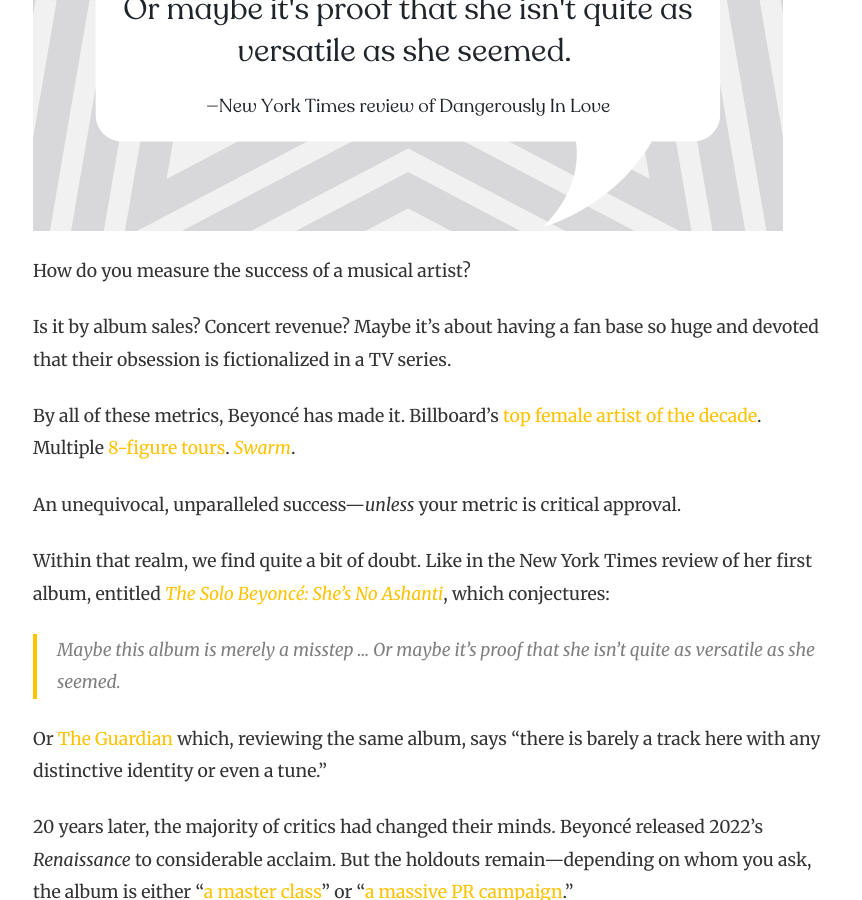
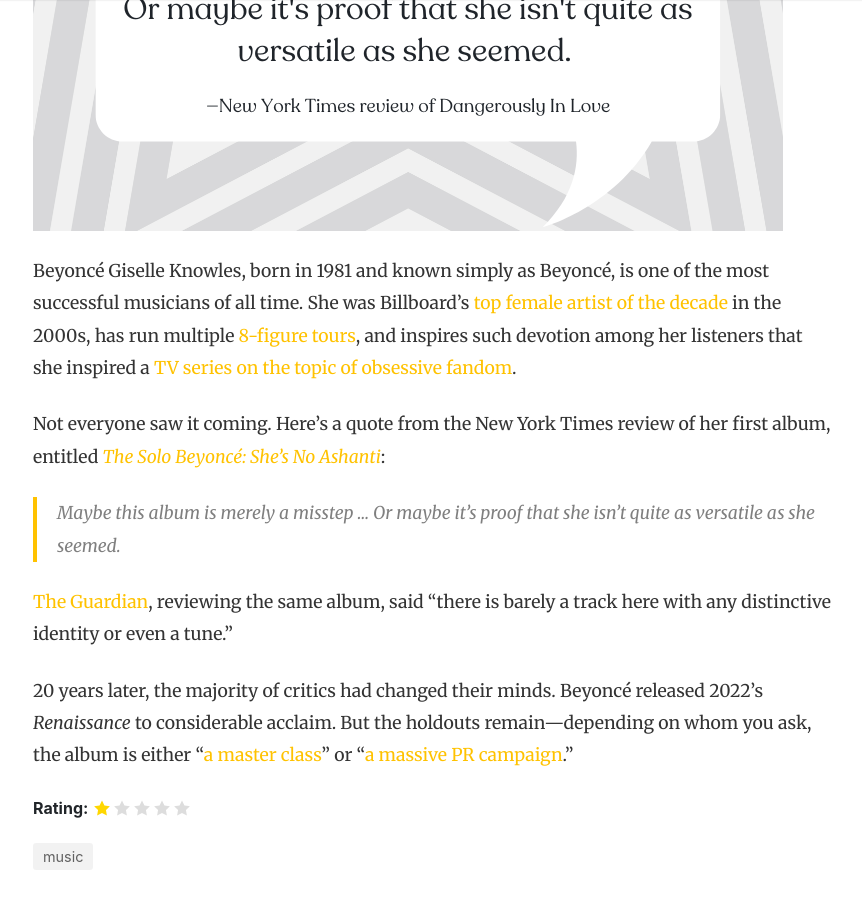
Before and after one commit to bruab/onestar, a Jekyll site: the page built from _posts/2023-07-12-beyonce.md, in a window 1280 px wide and 900 px high, scrolled down 830 px. Shown: the whole window, without its empty margins (67-929 px from the left). Built offline with Jekyll 4.4.1, drawn with Linux system fonts in a browser that asks for light colours; nearby versions of some CDN libraries; comment, search, counter and statistics services are not loaded.

Commit message:
prune beyonce

```diff
--- a/_posts/2023-07-12-beyonce.md
+++ b/_posts/2023-07-12-beyonce.md
@@ -8,18 +8,12 @@
 featured: true
 ---
 
-How do you measure the success of a musical artist?
+Beyoncé Giselle Knowles, born in 1981 and known simply as Beyoncé, is one of the most successful musicians of all time. She was Billboard's [top female artist of the decade](https://web.archive.org/web/20110829104158/http://www.billboard.biz/bbbiz/content_display/industry/news/e3id4ade3d3e7f8db80b4071ff7aba918fc) in the 2000s, has run multiple [8-figure tours](https://www.billboard.com/pro/beyonce-renaissance-world-tour-how-much-money/), and inspires such devotion among her listeners that she inspired a [TV series on the topic of obsessive fandom](https://ew.com/tv/donald-glover-swarm-sister-to-atlanta-inspirations/).
 
-Is it by album sales? Concert revenue? Maybe it's about having a fan base so huge and devoted that their obsession is fictionalized in a TV series.
-
-By all of these metrics, Beyoncé has made it. Billboard's [top female artist of the decade](https://web.archive.org/web/20110829104158/http://www.billboard.biz/bbbiz/content_display/industry/news/e3id4ade3d3e7f8db80b4071ff7aba918fc). Multiple [8-figure tours](https://www.billboard.com/pro/beyonce-renaissance-world-tour-how-much-money/). [_Swarm_](https://ew.com/tv/donald-glover-swarm-sister-to-atlanta-inspirations/).
-
-An unequivocal, unparalleled success—_unless_ your metric is critical approval.
-
-Within that realm, we find quite a bit of doubt. Like in the New York Times review of her first album, entitled [_The Solo Beyoncé: She's No Ashanti_](https://www.nytimes.com/2003/07/06/arts/music-the-solo-beyonce-she-s-no-ashanti.html), which conjectures:
+Not everyone saw it coming. Here's a quote from the New York Times review of her first album, entitled [_The Solo Beyoncé: She's No Ashanti_](https://www.nytimes.com/2003/07/06/arts/music-the-solo-beyonce-she-s-no-ashanti.html):
 
 > Maybe this album is merely a misstep ... Or maybe it's proof that she isn't quite as versatile as she seemed.
 
-Or [The Guardian](https://www.theguardian.com/music/2003/jun/27/popandrock.artsfeatures8) which, reviewing the same album, says "there is barely a track here with any distinctive identity or even a tune."
+[The Guardian](https://www.theguardian.com/music/2003/jun/27/popandrock.artsfeatures8), reviewing the same album, said "there is barely a track here with any distinctive identity or even a tune."
 
 20 years later, the majority of critics had changed their minds. Beyoncé released 2022's _Renaissance_ to considerable acclaim. But the holdouts remain—depending on whom you ask, the album is either "[a master class](https://ew.com/music/music-reviews/beyonce-renaissance-review/)" or "[a massive PR campaign](https://www.popmatters.com/beyonce-renaissance-post-covid-soiree)."
```
